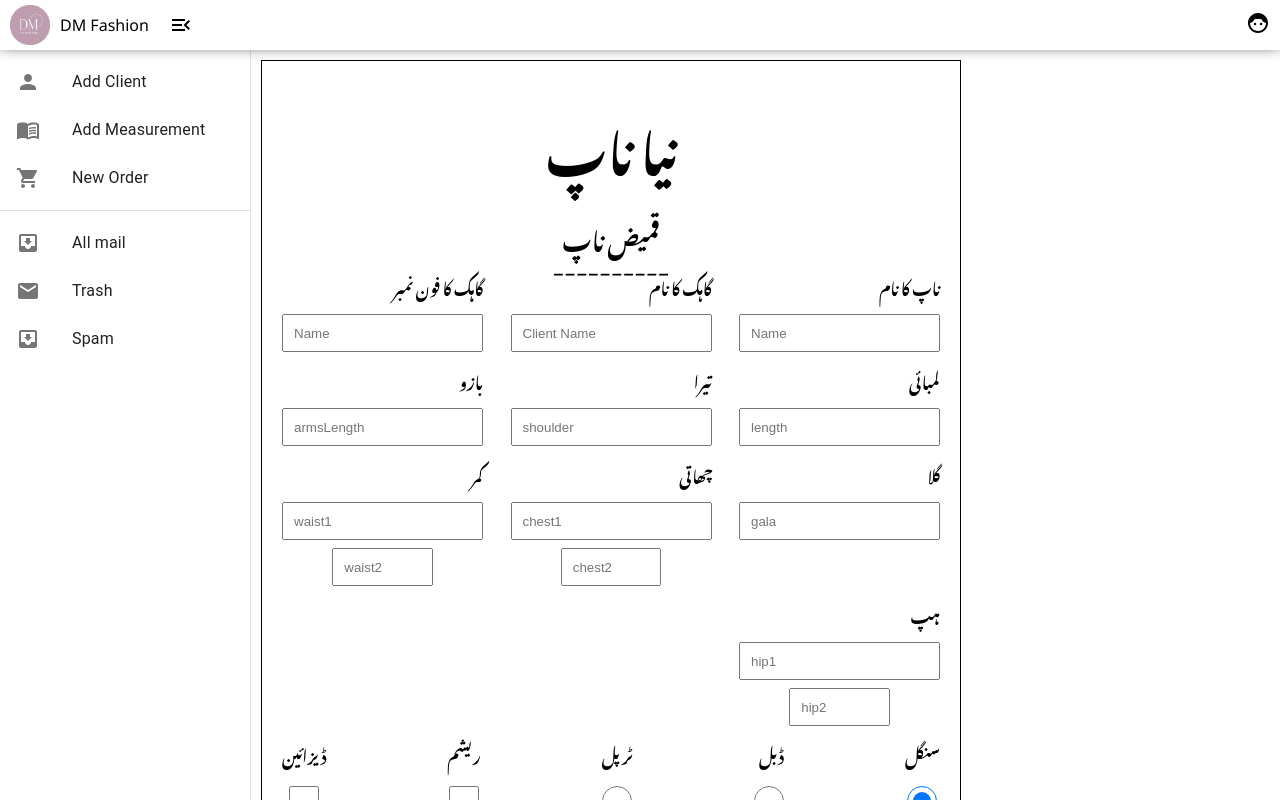
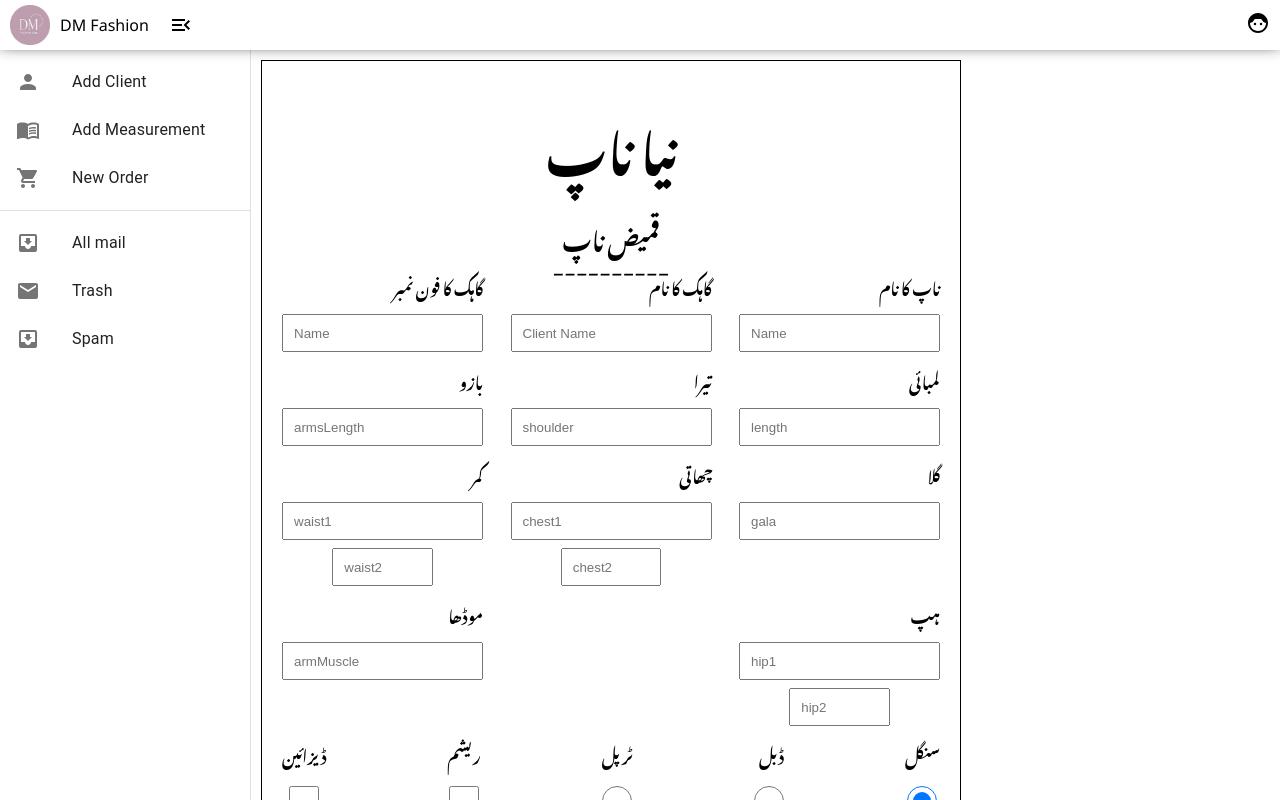
Before and after one commit to fiaz291/dmfashion, a Next.js app: page /add-measurement in a window 1280 px wide. Shown: the top 800 px of the page. Built offline with nearby package versions, Linux system fonts and the light colour scheme; a web font is replaced by a local one.

Commit message:
add arm muscle size

```diff
--- a/src/components/pages/AddNewMeasurementTemplate/index.js
+++ b/src/components/pages/AddNewMeasurementTemplate/index.js
@@ -15,6 +15,7 @@ const initialValues = {
   name: "",
   length: "",
   shoulder: "",
+  armMuscle: "",
   armsLength: "",
   gala: "",
   chest1: "",
@@ -283,6 +284,19 @@ export default function AddNewMeasurementTemplate({}) {
                         placeholder="hip2"
                         className="formik-input"
                         style={{ width: "50%", marginTop: 0 }}
+                      />
+                    </div>
+                  </div>
+                  <div className="col">
+                    <label htmlFor="armMuscle" className="urdu">
+                    موڈھا
+                    </label>
+                    <div className="col align-center">
+                      <Field
+                        id="armMuscle"
+                        name="armMuscle"
+                        placeholder="armMuscle"
+                        className="formik-input"
                       />
                     </div>
                   </div>
```
Also changed, not shown: src/components/pages/EditMeasurementTemplate/index.js (+14 -0 lines).
